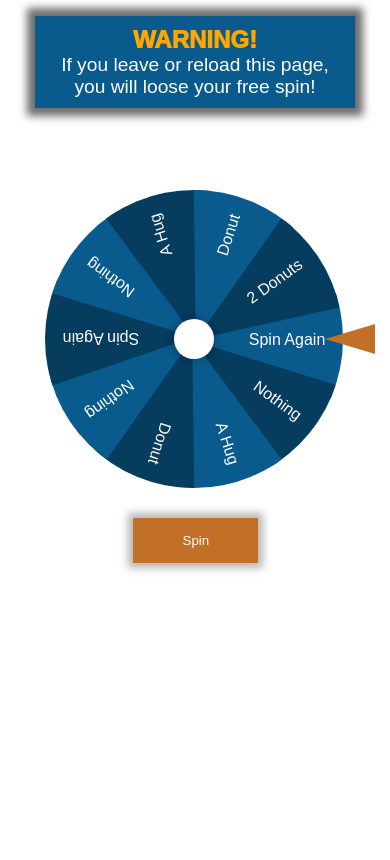
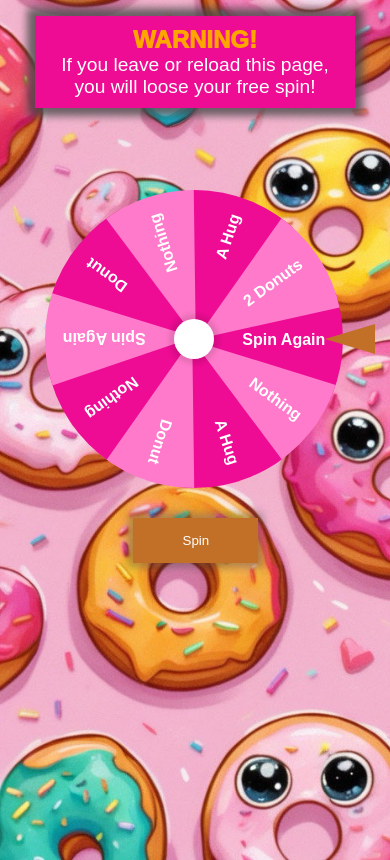
Before and after one commit to Steliospne/Rets-project, a website built with webpack: page src/index.html in a window 390 px wide. Built offline with nearby package versions, Linux system fonts and the light colour scheme.

Commit message:
Hasty commit to be reworked

```diff
--- a/src/index.js
+++ b/src/index.js
@@ -8,6 +8,9 @@ const dialogCancelButton = document.querySelector("#cancel");
 const dialogContinueButton = document.querySelector("#confirmBtn");
 const code = window.location.href.slice(window.location.href.indexOf("?"));
 
+const baseURL = "http://donuts.rets.gr/";
+const baseURLdev = "http://localhost:8080/";
+
 function confirmExit() {
   if (dialog.value !== "end") {
     return "You have attempted to leave this page. Are you sure?";
@@ -17,7 +20,7 @@ function confirmExit() {
 function doStuff() {
   dialog.close();
   if (dialog.value === "Spin Again") return;
-  dialogContinueButton.parentElement.href = `http://localhost:8080/form${code}`;
+  dialogContinueButton.parentElement.href = baseURL + "form" + code;
 }
 
 dialogCancelButton.addEventListener("click", () => {
--- a/src/spinner.js
+++ b/src/spinner.js
@@ -2,9 +2,9 @@ import probability from "./probability";
 export default class Spinner {
   static #labels = [
     "2 Donuts",
-    "Donut",
     "A Hug",
     "Nothing",
+    "Donut",
     "Spin Again",
     "Nothing",
     "Donut",
--- a/src/style.css
+++ b/src/style.css
@@ -13,8 +13,8 @@
   --circumference: 6.283185307 * var(--radius);
   --slice-height: calc(var(--circumference) / var(--number-of-slices));
   --slice-offset: calc(var(--slice-height) / 2);
-  --slice-color: #095b8d;
-  --slice-color-even: #063c5d;
+  --slice-color: #ed0c93 ;
+  --slice-color-even: #ff7aca;
   --rotation: 360deg / var(--number-of-slices);
 
   /* Form variables */
@@ -23,6 +23,8 @@
 body {
   overscroll-behavior-y: contain;
   font-family: sans-serif;
+  background-image: url("./assets/Cute_Donuts.jpg");
+  background-size: cover;
 }
 .container {
   position: relative;
@@ -133,6 +135,7 @@ body {
   font-size: 16px;
   text-align: right;
   padding-left: 20px;
+  font-weight: bolder;
 }
 .dial .slice:nth-child(1) {
   transform: rotate(0deg);
@@ -359,7 +362,7 @@ dialog[open]::backdrop {
   max-width: var(--container-size);
   padding: 10px;
   box-shadow: 0 0 8px 8px rgba(74, 74, 74, 0.8);
-  background: #095b8d;
+  background: #ed0c93;
   display: flex;
   flex-direction: column;
   justify-content: center;
@@ -453,17 +456,6 @@ body {
     right: calc(50% - (125px / 2));
   }
 
-  .disclaimer {
-    margin: 1rem auto;
-    padding: 10px;
-    box-shadow: 0 0 8px 8px rgba(74, 74, 74, 0.8);
-    background: #095b8d;
-    display: flex;
-    flex: 1;
-    flex-direction: column;
-    justify-content: center;
-    align-items: center;
-  }
   .disclaimer h3 {
     font-size: 1.5rem;
     color: rgb(255, 166, 0);
```
Also changed, not shown: app.js (+22 -5 lines), 1 other file.
